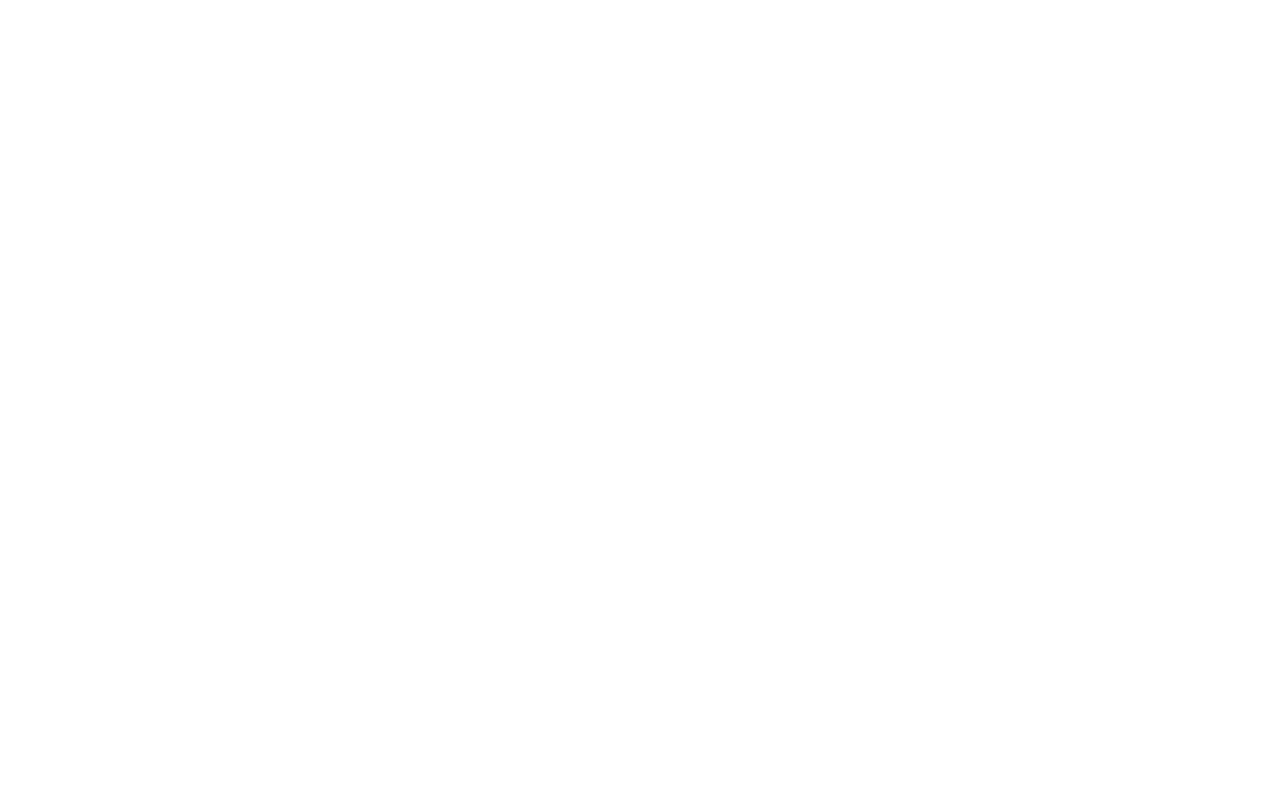
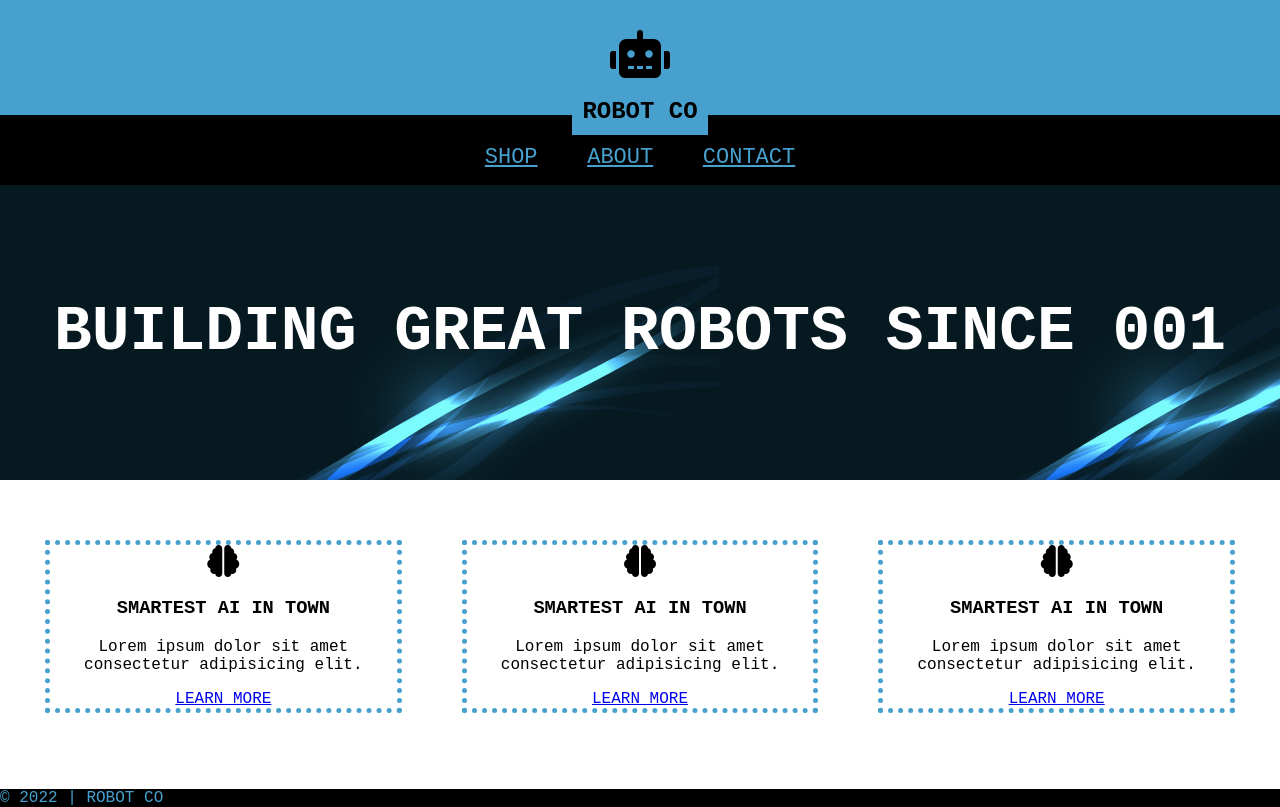
Before and after one commit to bennettem/robotco, a plain HTML site: page index.html in a window 1280 px wide. Drawn offline with Linux system fonts and the light colour scheme.

Commit message:
second commit

```diff
--- a/css/style.css
+++ b/css/style.css
@@ -0,0 +1,68 @@
+/* Global */
+* {
+  font-family: "Courier New", Courier, monospace;
+}
+
+html,
+body {
+  margin: 0;
+  padding: 0;
+  height: 100%;
+}
+
+header {
+  background: #47a0ce;
+  text-align: center;
+}
+
+nav {
+  padding: 30px 15px 15px 15px;
+}
+
+nav a {
+  font-size: 22px;
+  margin: 0 20px;
+}
+
+main {
+  display: flex;
+  justify-content: center;
+  padding: 60px 15px;
+}
+
+#logo-container {
+  display: inline-block;
+  padding-top: 10px;
+  background: #47a0ce;
+  position: relative;
+  top: 20px;
+  padding: 10px;
+}
+
+#logo-container h2 {
+  margin-bottom: 0;
+}
+
+.bg-dark {
+  background: black;
+  color: #47a0ce;
+}
+
+.bg-dark a {
+  color: #47a0ce;
+}
+
+#hero {
+  background: black;
+  background-image: url("../images/background.png");
+  color: white;
+  text-align: center;
+  padding: 60px 15px;
+  font-size: 42px;
+}
+
+.callout {
+  border: 5px dotted #47a0ce;
+  text-align: center;
+  margin: 0 30px;
+}
--- a/index.html
+++ b/index.html
@@ -4,7 +4,50 @@
     <meta charset="UTF-8" />
     <meta http-equiv="X-UA-Compatible" content="IE=edge" />
     <meta name="viewport" content="width=device-width, initial-scale=1.0" />
-    <title>Document</title>
+    <title>RobotCo</title>
+    <link
+      href="https://cdnjs.cloudflare.com/ajax/libs/font-awesome/6.0.0/css/all.min.css"
+      rel="stylesheet"
+    />
+    <link href="./css/style.css" rel="stylesheet" />
   </head>
-  <body></body>
+  <body>
+    <header>
+      <div id="logo-container">
+        <i class="fa-solid fa-robot fa-3x"></i>
+        <h2>ROBOT CO</h2>
+      </div>
+      <nav class="bg-dark">
+        <a href="#">SHOP</a>
+        <a href="#">ABOUT</a>
+        <a href="#">CONTACT</a>
+      </nav>
+    </header>
+    <section id="hero">
+      <h1>BUILDING GREAT ROBOTS SINCE 001</h1>
+    </section>
+    <main>
+      <div class="callout">
+        <i class="fa-solid fa-brain fa-2x"></i>
+        <h3>SMARTEST AI IN TOWN</h3>
+        <p>Lorem ipsum dolor sit amet consectetur adipisicing elit.</p>
+        <a href="#">LEARN MORE</a>
+      </div>
+      <div class="callout">
+        <i class="fa-solid fa-brain fa-2x"></i>
+        <h3>SMARTEST AI IN TOWN</h3>
+        <p>Lorem ipsum dolor sit amet consectetur adipisicing elit.</p>
+        <a href="#">LEARN MORE</a>
+      </div>
+      <div class="callout">
+        <i class="fa-solid fa-brain fa-2x"></i>
+        <h3>SMARTEST AI IN TOWN</h3>
+        <p>Lorem ipsum dolor sit amet consectetur adipisicing elit.</p>
+        <a href="#">LEARN MORE</a>
+      </div>
+    </main>
+    <footer class="bg-dark">
+      <p>&copy; 2022 | ROBOT CO</p>
+    </footer>
+  </body>
 </html>
```
